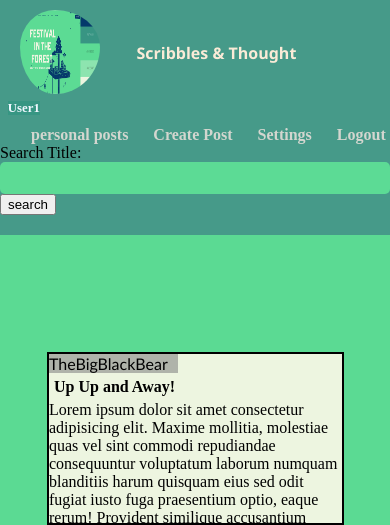
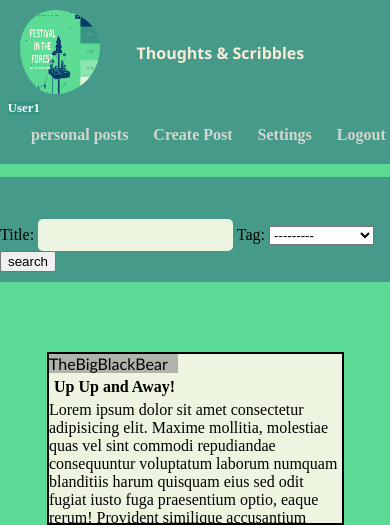
Before and after one commit to Anthon002/Django_blog_website, a Django app: page /post/ in a window 390 px wide. Shown: the top 525 px of the page. Run offline with Django 4.2, Linux system fonts and the light colour scheme; a user stored in the database is signed in; data comes from the database, SQL or seed files in the repository; both versions use the stored data as it was after the commit.

Commit message:
added search and tags

```diff
--- a/LikerApp/models.py
+++ b/LikerApp/models.py
@@ -24,10 +24,33 @@ post_save.connect(update_profile,sender=User)
 
 
 class Post(models.Model):
+    TAG_CHOICES = (
+    ("Blogging", "Blogging"),
+    ("Writing", "Writing"),
+    ("Tips", "Tips"),
+    ("How-to", "How-to"),
+    ("Reviews", "Reviews"),
+    ("News", "News"),
+    ("Trends", "Trends"),
+    ("Opinion", "Opinion"),
+    ("Personal", "Personal"),
+    ("Stories", "Stories"),
+    ("Humor", "Humor"),
+    ("Inspiration", "Inspiration"),
+    ("Education", "Education"),
+    ("Entertainment", "Entertainment"),
+    ("Lifestyle", "Lifestyle"),
+    ("Health", "Health"),
+    ("Fitness", "Fitness"),
+    ("Food", "Food"),
+    ("Fashion", "Fashion"),
+    ("Beauty", "Beauty"),
+    )
     profile=models.ForeignKey(Profile,on_delete=models.SET_NULL,null=True,related_name='profile')
     title=models.CharField(max_length=200,null=True)
     content=models.TextField(max_length=1500,null=True)
     liked=models.ManyToManyField(User,default=None, blank=True, related_name='liked')
+    tag=models.CharField(choices=TAG_CHOICES,max_length=200,default=False,null=True)
 
     def __str__(self):
         return str(self.title)
--- a/LikerApp/templates/pages/changeUsername.html
+++ b/LikerApp/templates/pages/changeUsername.html
@@ -7,6 +7,7 @@
         <meta charset="UTF-8" name="viewport" content="width=device-width, initial-scale=1.0">
     </head>
     <body class="changeUsernameBody">
+        <div><a href="/post/"><span class="logo">  Thoughts & Scribbles   </span></a></div>
         <form class="changeUsernameForm" method="POST">
             {% csrf_token %}
             {% for field in uForm%}
--- a/LikerApp/templates/pages/createPost.html
+++ b/LikerApp/templates/pages/createPost.html
@@ -6,8 +6,7 @@
     </head>
     <body>
         <nav>
-        <a href="/post/"><span class="CreatePostLogo">  Scribbles & Thoughts  </span></a>
-        </nav>
+            <a href="/post/"><span class="logo">  Thoughts & Scribbles   </span></a>        </nav>
         <form method="POST" action="" class="createPost">
             {% csrf_token %}
             <div class="form">
--- a/LikerApp/templates/pages/customer_settings.html
+++ b/LikerApp/templates/pages/customer_settings.html
@@ -5,7 +5,9 @@
         <link rel="stylesheet" href={% static '/css/main.css'%}>
         <meta charset="UTF-8" name="viewport" content="width=device-width, initial-scale=1.0">
     </head>
+
     <body class="pic_settingBody">
+        <div><a href="/post/"><span class="logo">  Thoughts & Scribbles   </span></a></div>
         <div class="setting_img_div">
             <img class="setting_img" width="100px" src="{{request.user.profile.profile_pic.url}}">
         </div>
--- a/LikerApp/templates/pages/publicPost.html
+++ b/LikerApp/templates/pages/publicPost.html
@@ -20,21 +20,21 @@
                 </div>
                 <span class="username">{{request.user}}</span>
             </span>
-            <a href="/post/"><span class="logo">  Scribbles & Thought   </span></a>
+            <a href="/post/"><span class="logo">  Thoughts & Scribbles   </span></a>
             <span class="nav_section2">
                 <span class="nav1"> <a href="/private_Post/{{request.user.id}}/" > personal posts</a></span>
                 <span class="nav1"> <a href="/createPost/{{request.user.id}}/" > Create Post</a></span>
                 <span class="nav1"> <a href="/settings">Settings</a></span>
                 <span class="nav1"> <a href="/logout/">  Logout  </a> </span>
             </span>
-            <div class='search'>
-                <form method="get" class="searchForm">
-                    <div class="searchTitle">Search{{searchFilter.form}}</div>
-                    <input value="search" type="submit">
-                </form>
-            </div>
         </nav>
 
+        <div class='searchDiv'>
+            <form method="get" class="searchForm">
+                <span class="searchTitle">{{searchFilter.form}}</span>
+                <input value="search" type="submit">
+            </form>
+        </div>
 
         <main class="main">
             {% for post in posts%}
--- a/LikerApp/views.py
+++ b/LikerApp/views.py
@@ -86,7 +86,7 @@ def createPost(request,pk):
     user= get_object_or_404(User,id=pk)
     if request.user != user:
         raise Http404("You are not authorized to view this page.")
-    orderFormSet=inlineformset_factory(Profile,Post, fields=('title','content'),extra=1)
+    orderFormSet=inlineformset_factory(Profile,Post, fields=('title','content','tag','keywords'),extra=1)
     formset=orderFormSet(queryset=Post.objects.none(),instance=profile)
     if request.method == 'POST':
         formset=orderFormSet(request.POST,instance=profile)
--- a/static/css/main.css
+++ b/static/css/main.css
@@ -23,7 +23,7 @@ a{
     padding-bottom: 20px;
 
 }
-.navbar .logo{
+.navbar .logo , .logo {
     position: absolute;
     top:5vh;
     left:35vw;
@@ -54,6 +54,7 @@ a{
     grid-template-columns: 33% 33% 33%;
     margin-left:50vw;
     margin-top:-10px;
+    z-index: 1;
 
 }
 .nav_section2 .nav1{
@@ -68,15 +69,29 @@ padding-left:5vw;
     color:#d3d6cf;
 }
 
-.navbar .search .searchForm{
+.searchDiv{
+  position: absolute;
+  margin-top:18vh;
+  padding-bottom:10px;
+  z-index:1;
+  width:100vw;
+  right:0vw;
+  background-color: #469A89 ;
+}
 
+
+.searchDiv .searchTitle input{
+
+  width:50%;
+  background-color: #EDF5E1;
+  margin-left:0vw;
 }
 
 .main{
     position: absolute;
     display:grid;
     grid-template-columns: repeat(4,1fr);
-    margin-top:20vh;
+    margin-top:10vh;
     padding-top: 20vh ;
 
 }
@@ -105,7 +120,7 @@ padding-left:5vw;
 }
 
 @media(max-width:767px){
-  .navbar .logo {
+  .navbar .logo, .logo{
     font-size:100%;
   }
   .navbar .nav_section1 .username{
@@ -123,7 +138,11 @@ padding-left:5vw;
     margin-left:10px;
     width: 80px;
     border-radius: 50%;
-}
+  }
+  .searchDiv{
+    margin-top:20vh;
+    padding-top:5vh;
+  }
   .main{
     grid-template-columns: 1fr;
     margin-top: 45%;
@@ -405,12 +424,22 @@ padding-left:5vw;
   font-family: Arial, Helvetica, sans-serif;
   padding: 20px;
 }
+.pic_settingBody .logo{
+  position:relative;
+  left:140px;
+  top:0px;
+  color:#05386B;
+}
 
 /* Form Styles */
 .settings_form {
   display: flex;
   flex-direction: column;
   margin-top: 20px;
+}
+.settings_form p{
+  color:red;
+  font-size: 20px;
 }
 
 .settings_form label {
@@ -473,6 +502,12 @@ padding-left:5vw;
 
 .changeUsernameBody {
   background-color: #EDF5E1;
+}
+.changeUsernameBody .logo {
+  position: relative;
+  top:0px;
+  left:36vw;
+  color: #05386B ;
 }
 
 .changeUsernameForm {
```
Also changed, not shown: LikerApp/migrations/0030_post_keywords_post_tag1_post_tag2_post_tag3_and_more.py (added), LikerApp/migrations/0031_rename_tag1_post_tag_remove_post_tag2_and_more.py (added), LikerApp/migrations/0032_remove_post_keywords.py (added), db.sqlite3.
